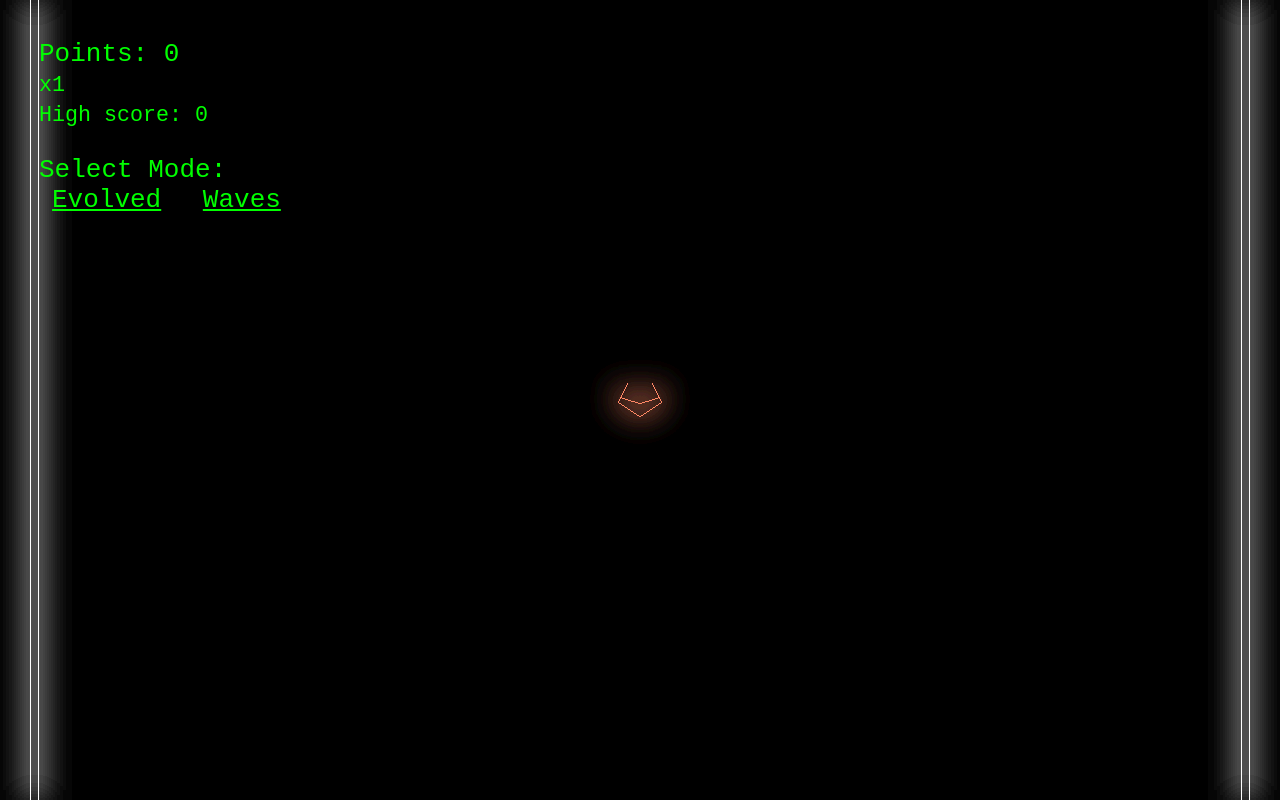
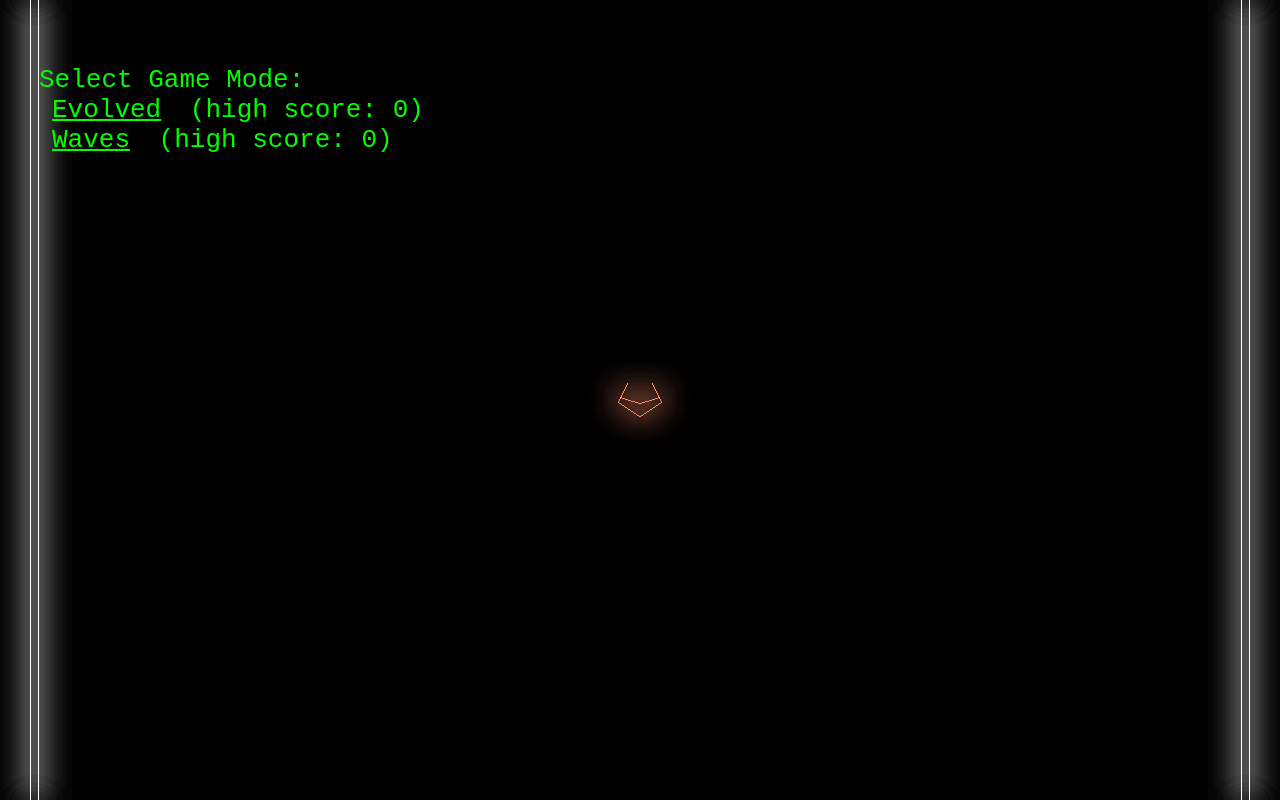
Before and after one commit to sillypantscoder/geometrywars, a plain HTML site: page index.html in a window 1280 px wide. Drawn offline with nearby package versions, Linux system fonts and the light colour scheme; animation ran at ten frames a second.

Commit message:
Separate high scores for different game modes

```diff
--- a/index.html
+++ b/index.html
@@ -35,11 +35,7 @@ button {
 		</style>
 	</head>
 	<body>
-		<div id="menu"><div id="display"></div><div>
-			<div style="padding-top: 1em;">Select Mode:</div>
-			<button onclick="event.target.parentNode.remove(); (new RandomEnemySpawner()).spawn();">Evolved</button>
-			<button onclick="event.target.parentNode.remove(); (new WavesEnemySpawner()).spawn();">Waves</button>
-		</div></div>
+		<div id="menu"></div>
 		<canvas id="blurcanvas"></canvas>
 		<script src="three.js"></script>
 		<script src="OrbitControls.js"></script>
--- a/index.js
+++ b/index.js
@@ -43,14 +43,9 @@ const BOARD_SIZE = 30;
 var points = 0;
 var multiplier = 1;
 var pointsDisplay = (() => {
-	var e = document.querySelector("#display")
-	if (e == null) throw new Error("display element is missing")
+	var e = document.querySelector("#menu")
+	if (e == null) throw new Error("menu element is missing")
 	return e
-})();
-var highScore = (() => {
-	var data = localStorage.getItem("HighScore")
-	if (data == null) return 0
-	return parseInt(data)
 })();
 
 /**
@@ -368,8 +363,8 @@ class Player extends LineObject {
 			i -= 1;
 		}
 		// save score
-		var previousScore = parseInt(localStorage.getItem("HighScore") ?? "0")
-		localStorage.setItem("HighScore", String(Math.max(previousScore, points)))
+		var previousScore = parseInt(localStorage.getItem("HighScore" + selectedGameMode) ?? "0")
+		localStorage.setItem("HighScore" + selectedGameMode, String(Math.max(previousScore, points)))
 	}
 }
 class Bullet extends LineObject {
@@ -1218,13 +1213,27 @@ class PurpleBoxRemnant extends Enemy {
 (new Grid(0, 0)).spawn();
 (new Player(BOARD_SIZE / 2, BOARD_SIZE / 2)).spawn();
 
-// /*
-// SVG paths for the different enemies:
-// Blue diamond - M 0 0 L 6 0 L 10 6 L 4 6 Z M 0.4 0.6 L 6.4 0.6 M 3.6 5.4 L 9.6 5.4 M 1.2 0.6 L 4.4 5.4 M 5.6 0.6 L 8.8 5.4
-// Pinwheel - M 5 4 L 5.7 4.3 L 6 5 L 5.7 5.7 L 5 6 L 4.3 5.7 L 4 5 L 4.3 4.3 L 5 4 L 5 0 L 1 0 L 5 4 M 4 5 L 0 5 L 0 9 L 4 5 M 5 6 L 5 10 L 9 10 L 5 6 M 6 5 L 10 5 L 10 1 L 6 5
-// Pink squares - M 0 0 L 0 5 L 5 5 L 5 0 Z M 3 3 L 3 8 L 8 8 L 8 3 Z (copy for front and back, connecting at every point)
-// Green square - M 1 1 L 9 1 L 9 9 L 1 9 L 1 1 M 5 1 L 9 5 L 5 9 L 1 5 L 5 1 (copy for front and back, connecting at first 4 points)
-// Orange arrow - M 0 0 L 8 5 L 0 10 L 0 0 M -1 4 L 1 4 L 1 6 L -1 6 L -1 4 (copy and rotate, plus line across center from 0,5 to 8,5)
+/** @type {Object<string, { highScore: number, spawner: () => EnemySpawner }>} */
+var game_modes = {
+	"Evolved": { highScore: 0, spawner: () => new RandomEnemySpawner() },
+	"Waves": { highScore: 0, spawner: () => new WavesEnemySpawner() }
+};
+/** @type {string | null} */
+var selectedGameMode = null;
+(() => {
+	var modes = Object.keys(game_modes)
+	for (var i = 0; i < modes.length; i++) {
+		var mode = modes[i]
+		var data = game_modes[mode]
+		// Get high score
+		var highScore = (() => {
+			var data = localStorage.getItem("HighScore" + mode)
+			if (data == null) return 0
+			return parseInt(data)
+		})();
+		data.highScore = highScore
+	}
+})();
 
 // // Green Square:
 // (() => {
@@ -1380,7 +1389,13 @@ function updateRender() {
 	blurcanvas.fillRect(0, 0, window.innerWidth, window.innerHeight)
 	blurcanvas.drawImage(renderer.domElement, 0, 0)
 	// score
-	pointsDisplay.innerHTML = `Points: ${points}<br><small>x${multiplier}</small><br><small>High score: ${highScore}</small>`
+	if (selectedGameMode == null) {
+		pointsDisplay.innerHTML = `<div style="padding-top: 1em;">Select Game Mode:</div>` + Object.keys(game_modes).map((v) =>
+			`<button onmousedown="selectedGameMode = '${v}'; game_modes[selectedGameMode].spawner().spawn()">${v}</button> (high score: ${game_modes[v].highScore})`).join("<br>");
+	} else {
+		var highScore = game_modes[selectedGameMode].highScore
+		pointsDisplay.innerHTML = `Points: ${points}<br><small>x${multiplier}</small><br><small>High score: ${highScore}</small>`
+	}
 }
 
 var frameTime = 0
```
